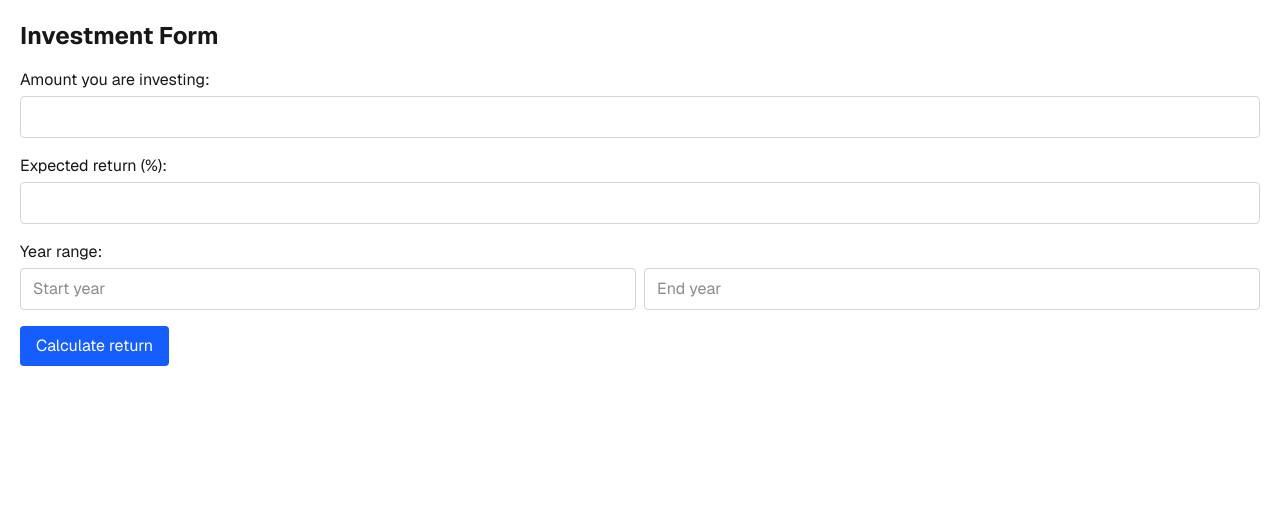
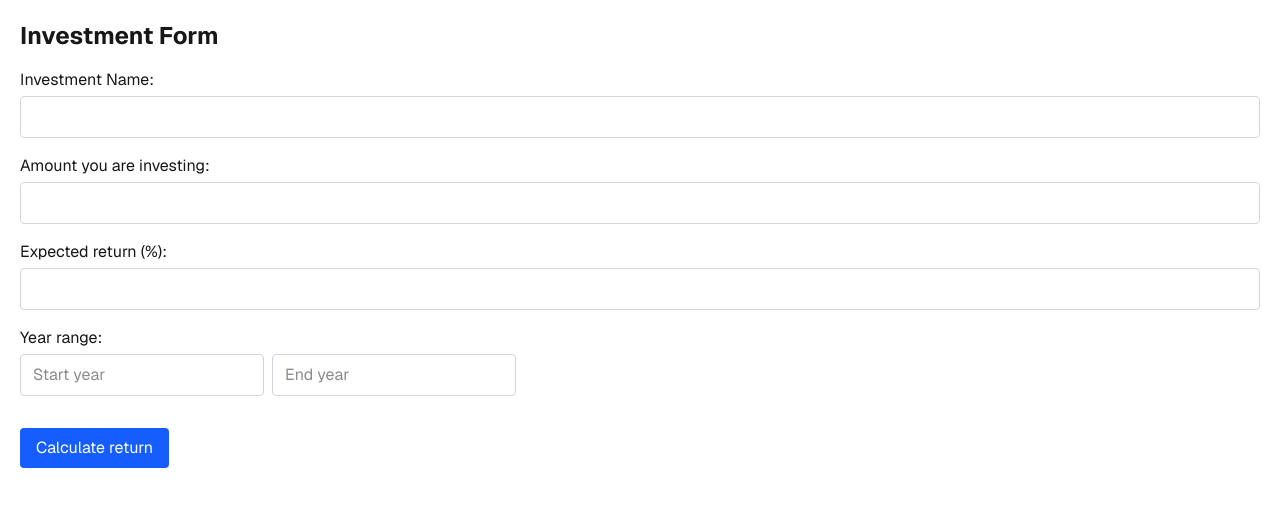
Before and after one commit to NamanMehta818/investmentcalcnext, a Next.js app: page / in a window 1280 px wide. Shown: the top 506 px of the page. Built offline with nearby package versions, Linux system fonts and the light colour scheme.

Commit message:
feat: graph, table, localStorage

```diff
--- /dev/null
+++ b/app/components/FormInput.tsx
@@ -0,0 +1,10 @@
+type FormInputProps = { label: string; type: string; value: string; onChange: (e: React.ChangeEvent<HTMLInputElement>) => void; placeholder?: string; };
+
+export default function FormInput({ label, type, value, onChange, placeholder }: FormInputProps) {
+  return (
+    <div className="mb-4">
+      {label && <label className="block mb-1">{label}</label>}
+      <input type={type} value={value} onChange={onChange} placeholder={placeholder} className="border border-gray-300 rounded px-3 py-2 w-full" />
+    </div>
+  );
+}
--- /dev/null
+++ b/app/components/InvestmentForm.tsx
@@ -0,0 +1,69 @@
+'use client';
+
+import { useState } from 'react';
+import FormInput from './FormInput';
+import { YearlyResult, SavedInvestment } from '../types';
+
+type InvestmentFormProps = { onCalculate: (data: YearlyResult[] | null) => void; };
+
+export default function InvestmentForm({ onCalculate }: InvestmentFormProps) {
+  const [name, setName] = useState('');
+  const [amount, setAmount] = useState('');
+  const [result, setResult] = useState('');
+  const [startYear, setStartYear] = useState('');
+  const [endYear, setEndYear] = useState('');
+
+  const handleSubmit = () => {
+    const principal = parseFloat(amount);
+    const rate = parseFloat(result);
+    const start = parseInt(startYear);
+    const end = parseInt(endYear);
+
+    if (isNaN(principal) || isNaN(rate) || isNaN(start) || isNaN(end)) {
+      alert('fill in all fields with valid numbers.');
+      onCalculate(null);
+      return;
+    }
+    if (principal < 0) {
+      alert('Investment cannot be negative.');
+      onCalculate(null);
+      return;
+    }
+    if (rate < 0) {
+      alert('return cannot be negative.');
+      onCalculate(null);
+      return;
+    }
+    if (end <= start) {
+      alert('End year must be after start year.');
+      onCalculate(null);
+      return;
+    }
+
+    const data: YearlyResult[] = [];
+    for (let y = 0; y <= end - start; y++) {
+      data.push({ year: start + y, value: principal * Math.pow(1 + rate / 100, y) });
+    }
+    onCalculate(data);
+
+    const entry: SavedInvestment = { name: name || 'Untitled', amount: principal, rate, startYear: start, endYear: end, data };
+    const existing: SavedInvestment[] = JSON.parse(localStorage.getItem('investments') || '[]');
+    localStorage.setItem('investments', JSON.stringify([...existing, entry]));
+  };
+
+  return (
+    <div>
+      <FormInput label="Investment Name:" type="text" value={name} onChange={(e) => setName(e.target.value)} />
+      <FormInput label="Amount you are investing:" type="number" value={amount} onChange={(e) => setAmount(e.target.value)} min={0} />
+      <FormInput label="Expected return (%):" type="number" value={result} onChange={(e) => setResult(e.target.value)} min={0} />
+      <div className="mb-4">
+        <label className="block mb-1">Year range:</label>
+        <div className="flex gap-2">
+          <FormInput label="" type="number" value={startYear} onChange={(e) => setStartYear(e.target.value)} placeholder="Start year" />
+          <FormInput label="" type="number" value={endYear} onChange={(e) => setEndYear(e.target.value)} placeholder="End year" />
+        </div>
+      </div>
+      <button onClick={handleSubmit} className="bg-blue-600 text-white px-4 py-2 rounded hover:bg-blue-700">Calculate return</button>
+    </div>
+  );
+}
--- /dev/null
+++ b/app/components/graph.tsx
@@ -0,0 +1,22 @@
+'use client';
+
+import { LineChart, Line, XAxis, YAxis, CartesianGrid, Tooltip, ResponsiveContainer } from 'recharts';
+import { YearlyResult } from '../types';
+
+type ResultsChartProps = { data: YearlyResult[] };
+
+export default function ResultsChart({ data }: ResultsChartProps) {
+  return (
+    <div className="mt-4" style={{ width: '100%', height: 300 }}>
+      <ResponsiveContainer>
+        <LineChart data={data}>
+          <CartesianGrid strokeDasharray="3 3" />
+          <XAxis dataKey="year" />
+          <YAxis />
+          <Tooltip />
+          <Line type="monotone" dataKey="value" stroke="#2563eb" strokeWidth={2} />
+        </LineChart>
+      </ResponsiveContainer>
+    </div>
+  );
+}
--- /dev/null
+++ b/app/components/table.tsx
@@ -0,0 +1,24 @@
+import { YearlyResult } from '../types';
+
+type ResultsTableProps = { data: YearlyResult[] };
+
+export default function ResultsTable({ data }: ResultsTableProps) {
+  return (
+    <table className="w-full mt-4 border-collapse text-gray-900">
+      <thead>
+        <tr className="bg-gray-100">
+          <th className="border px-3 py-2 text-left">Year</th>
+          <th className="border px-3 py-2 text-left">Value</th>
+        </tr>
+      </thead>
+      <tbody>
+        {data.map((row) => (
+          <tr key={row.year} className="bg-white">
+            <td className="border px-3 py-2">{row.year}</td>
+            <td className="border px-3 py-2">${row.value.toFixed(2)}</td>
+          </tr>
+        ))}
+      </tbody>
+    </table>
+  );
+}
--- a/app/page.tsx
+++ b/app/page.tsx
@@ -1,60 +1,27 @@
 'use client';
 
 import { useState } from 'react';
+import InvestmentForm from './components/InvestmentForm';
+import ResultsTable from './components/table';
+import ResultsChart from './components/graph';
+import { YearlyResult } from './types';
 
 export default function Home() {
-  const [amount, setAmount] = useState('');
-  const [result, setResult] = useState('');
-  const [startYear, setStartYear] = useState('');
-  const [endYear, setEndYear] = useState('');
-  const [calculatedValue, setCalculatedValue] = useState<number | null>(null);
-
-  const handleSubmit = () => {
-    const principal = parseFloat(amount);
-    const rate = parseFloat(result);
-    const years = parseInt(endYear) - parseInt(startYear);
-
-    if (isNaN(principal) || isNaN(rate) || isNaN(years) || years <= 0) {
-      alert('fill in valid numbers');
-      return;
-    }
-
-    const futureValue = principal * Math.pow(1 + rate / 100, years);
-    setCalculatedValue(futureValue);
-  };
+  const [data, setData] = useState<YearlyResult[] | null>(null);
+  const [view, setView] = useState<'table' | 'graph'>('table');
 
   return (
     <div className="p-5 font-sans">
       <h1 className="text-2xl font-bold mb-4">Investment Form</h1>
+      <InvestmentForm onCalculate={setData} />
 
-      <div className="mb-4">
-        <label className="block mb-1">Amount you are investing:</label>
-        <input type="number" value={amount} onChange={(e) => setAmount(e.target.value)} className="border border-gray-300 rounded px-3 py-2 w-full" />
-      </div>
-
-      <div className="mb-4">
-        <label className="block mb-1">Expected return (%):</label>
-        <input type="text" value={result} onChange={(e) => setResult(e.target.value)} className="border border-gray-300 rounded px-3 py-2 w-full" />
-      </div>
-
-      <div className="mb-4">
-        <label className="block mb-1">Year range:</label>
-        <div className="flex gap-2">
-          <input type="number" placeholder="Start year" value={startYear} onChange={(e) => setStartYear(e.target.value)} className="border border-gray-300 rounded px-3 py-2 w-full" />
-          <input type="number" placeholder="End year" value={endYear} onChange={(e) => setEndYear(e.target.value)} className="border border-gray-300 rounded px-3 py-2 w-full" />
-        </div>
-      </div>
-
-      <button onClick={handleSubmit} className="bg-blue-600 text-white px-4 py-2 rounded hover:bg-blue-700">
-        Calculate return
-      </button>
-
-      {calculatedValue !== null && (
-        <div className="mt-4 p-4 bg-green-50 border border-green-300 rounded text-gray-900">
-          <p className="text-lg font-semibold">
-            Future value: ${calculatedValue.toFixed(2)}
-          </p>
-        </div>
+      {data && (
+        <>
+          <button onClick={() => setView(view === 'table' ? 'graph' : 'table')} className="mt-4 bg-gray-700 text-white px-4 py-2 rounded hover:bg-gray-800">
+            Switch to {view === 'table' ? 'Graph' : 'Table'}
+          </button>
+          {view === 'table' ? <ResultsTable data={data} /> : <ResultsChart data={data} />}
+        </>
       )}
     </div>
   );
--- /dev/null
+++ b/app/types.ts
@@ -0,0 +1,2 @@
+export type YearlyResult = { year: number; value: number };
+export type SavedInvestment = { name: string; amount: number; rate: number; startYear: number; endYear: number; data: YearlyResult[] };
--- a/package.json
+++ b/package.json
@@ -11,7 +11,8 @@
   "dependencies": {
     "next": "16.3.0",
     "react": "19.2.8",
-    "react-dom": "19.2.8"
+    "react-dom": "19.2.8",
+    "recharts": "^3.10.1"
   },
   "devDependencies": {
     "@tailwindcss/postcss": "^4",
```
Also changed, not shown: 1 other file (tests, documents, lock files or other folders).
